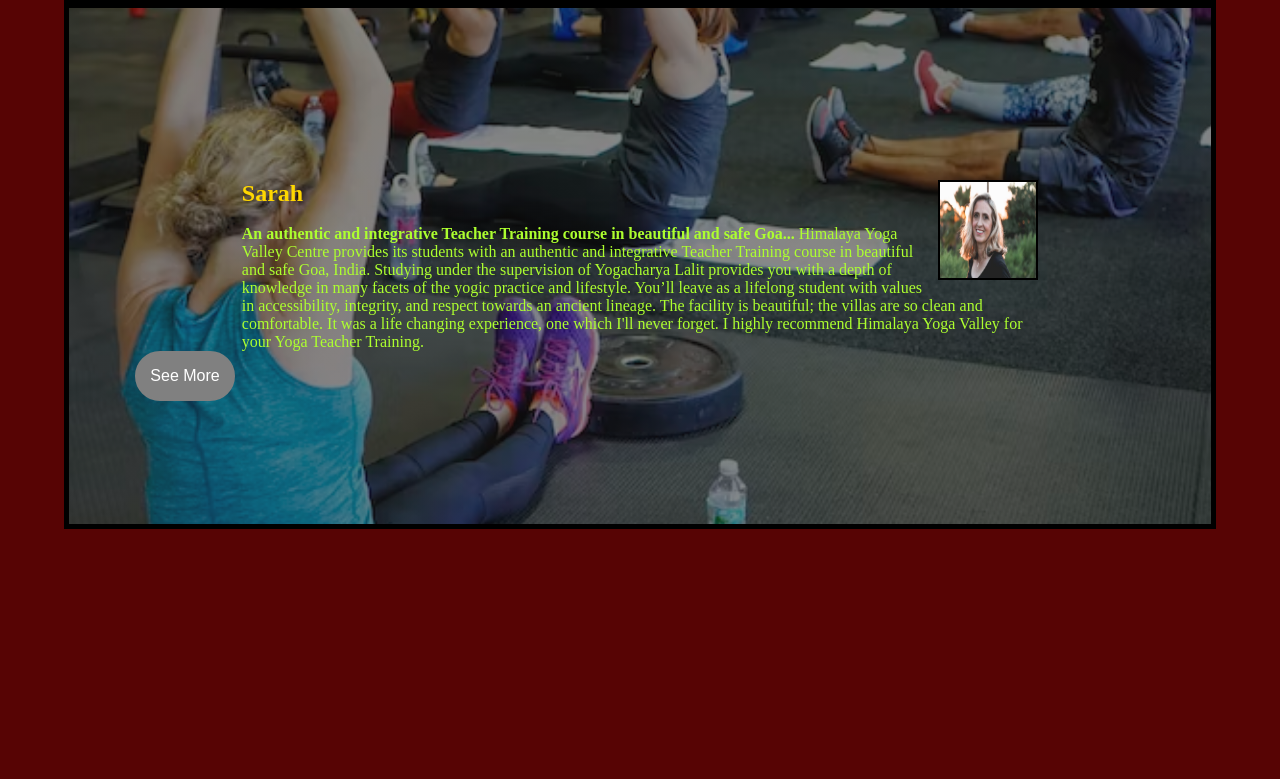
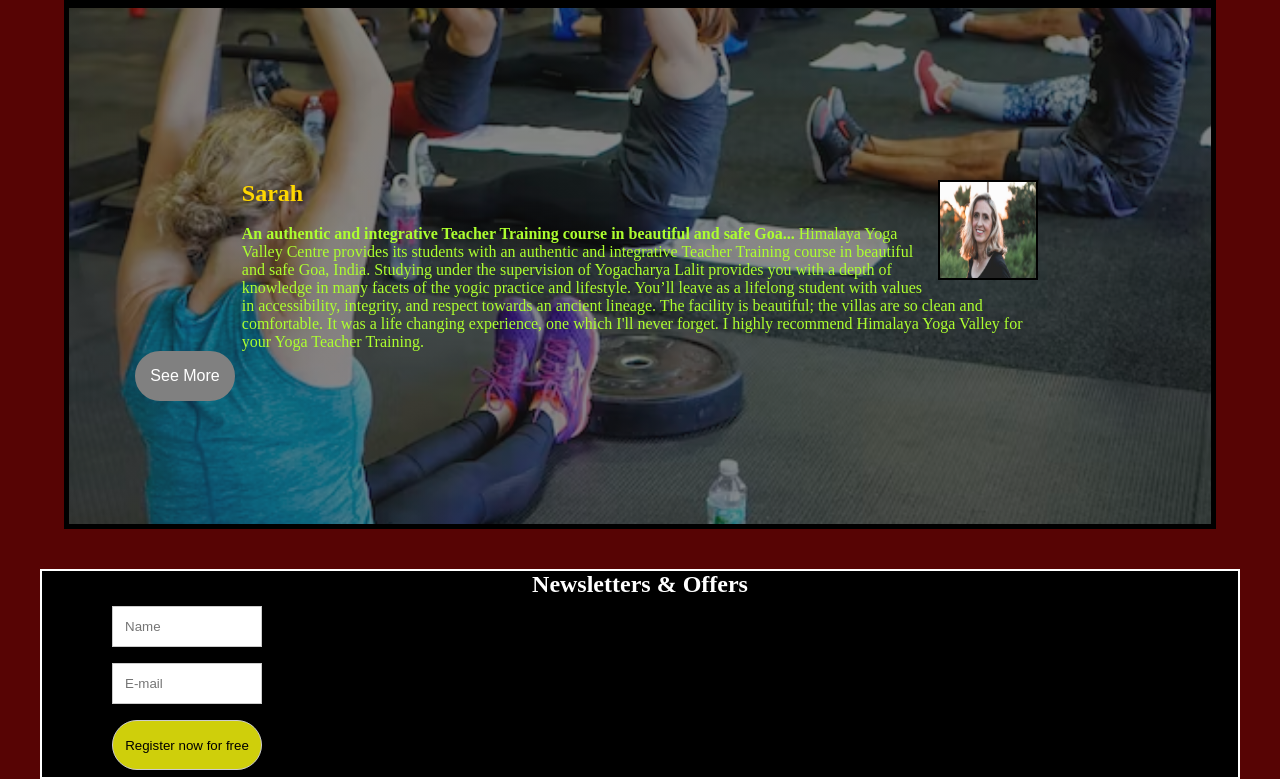
Before and after one commit to supriyakavathekar/Soulyoga, a plain HTML site: page index.html in a window 1280 px wide. Shown: the part 5023-5802 px from the top of the page. Before the commit the page ends 5552 px from the top, so only its background shows below. Drawn offline with Linux system fonts and the light colour scheme; a web font is replaced by a local one.

Commit message:
creat newsletter

```diff
--- a/index.html
+++ b/index.html
@@ -146,12 +146,10 @@
           </p>
         </div>
       </div>
-
-
     </section>
 
     <section class="review">
-      <div> <h2>Reviews</h2></div>
+      <div><h2>Reviews</h2></div>
       <div class="reviewchild">
         <img src="/assets/images/rohit.png" alt="" />
         <h3>Rohit</h3>
@@ -193,7 +191,21 @@
         </p>
         <button>See More</button>
       </div>
+    </section>
 
+    <section class="newsletter">
+      <h2>Newsletters & Offers</h2>
+      <div class="newsletterform">
+        <input placeholder="Name" type="email" name="" id="" />
+        <input placeholder="E-mail" type="email" name="" id="" />
+
+        <input class="registerbutton" type="button" value="Register now for free" />
+      </div>
     </section>
+
+    <footer>
+
+
+    </footer>
   </body>
 </html>
--- a/style.css
+++ b/style.css
@@ -308,8 +308,6 @@ input[type="button"] {
   padding-top: 5%;
 }
 
-
-
 /* review of students */
 
 .review {
@@ -324,7 +322,6 @@ input[type="button"] {
   background-size: cover;
   margin-left: 5%;
   margin-right: 5%;
-
 }
 
 .review h2 {
@@ -343,7 +340,6 @@ input[type="button"] {
   grid-template-rows: 300px 300px;
   margin-top: 100px;
   justify-content: center;
-
 }
 
 .reviewchild {
@@ -379,6 +375,32 @@ input[type="button"] {
   color: white;
   border: 2px solid gray;
   border-radius: 50px;
- font-size: medium;
+  font-size: medium;
+}
 
+/* newsletter */
+
+.newsletter {
+  text-align: center;
+  color: white;
+  background-color: black;
+  height: 210px;
+  margin: 40px;
+  border: 2px solid white;
 }
+.newsletterform {
+  height: 80px;
+  width: 150px;
+  position: relative;
+  left: 100px;
+  position: relative;
+  left: 70px;
+}
+
+.registerbutton {
+  height: 50px;
+  width: 100px;
+  background-color: rgb(207, 207, 11);
+  border: 2px solid;
+  border-radius: 80px;
+}
```
